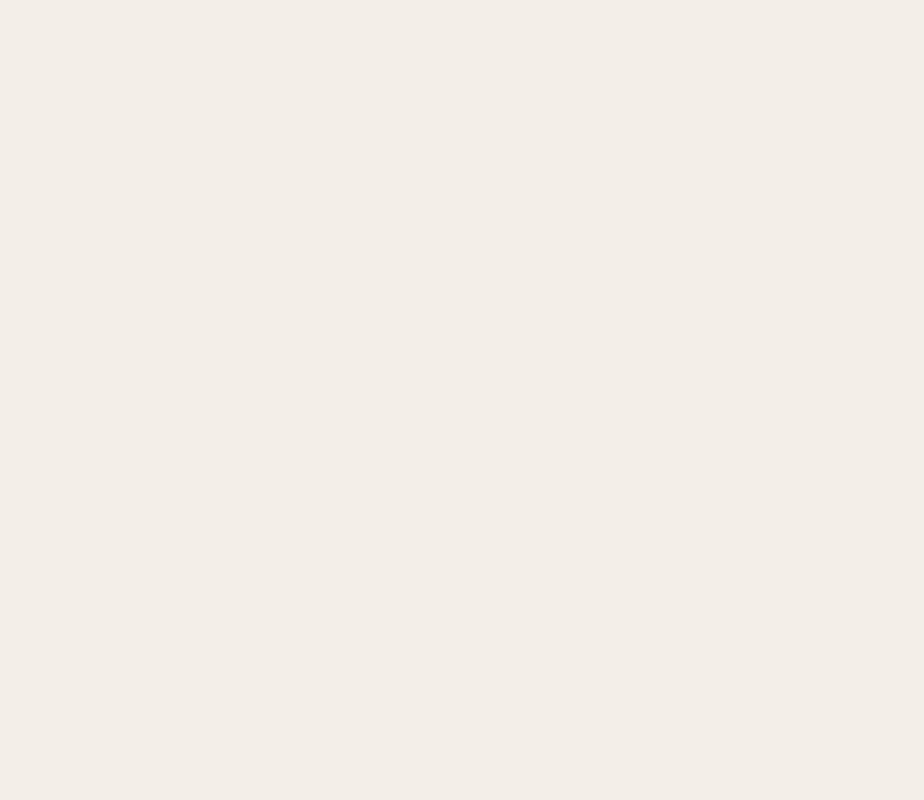
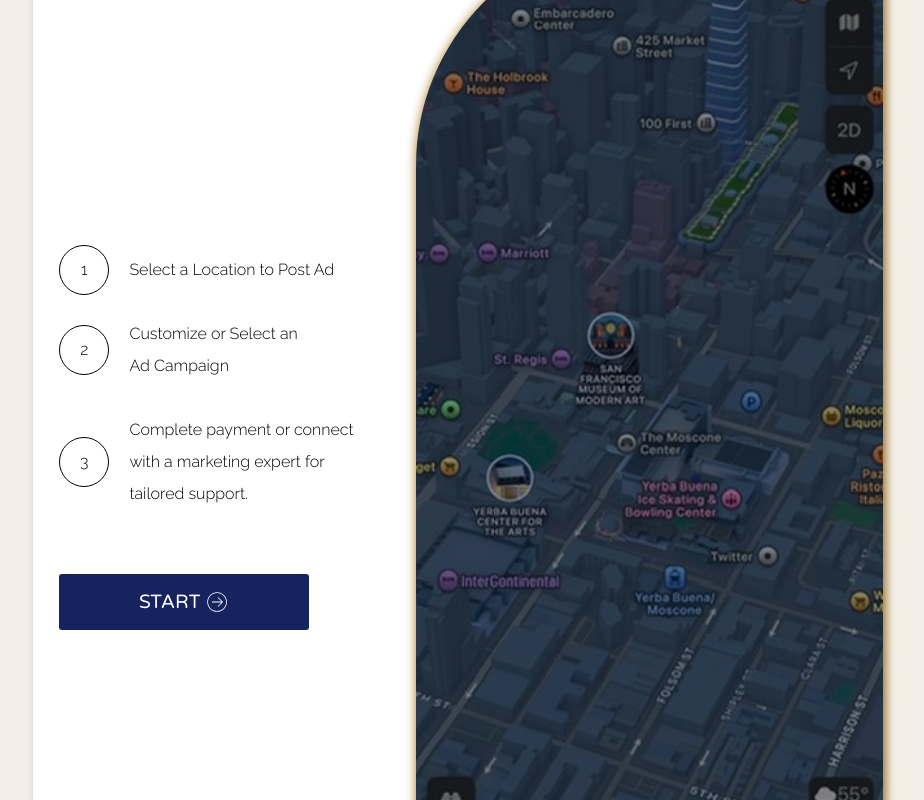
Before and after one commit to jonas060831/kaaajfrontend, a React (Vite) app: page / in a window 1280 px wide. Shown: the part 2000-2800 px from the top of the page, without its empty margins (182-1106 px from the left). Before the commit the page ends 1533 px from the top, so only its background shows below. Built offline with nearby package versions, Linux system fonts and the light colour scheme; no server answers; a web font is replaced by a local one.

Commit message:
initial design for Ad Location finder

```diff
--- /dev/null
+++ b/src/components/Controls/buttons/Button.module.css
@@ -0,0 +1,20 @@
+.button {
+    display: flex;
+    align-items: center;
+    justify-content: center;
+    padding: 1rem;
+    width: 100%;
+    border: 0px;
+    cursor: pointer;
+    font-size: larger;
+    border-radius: 3px;
+    color: white;
+    font-family: 'Varela Round';
+}
+.button:hover {
+    background-color: rgb(253, 172, 86);
+}
+
+.auto {
+    background-color: var(--navbar-bg);
+}
--- /dev/null
+++ b/src/components/Controls/buttons/Button.tsx
@@ -0,0 +1,19 @@
+import { FC } from "react"
+
+type ButtonProps = {
+    title: string;
+    icon: any;
+    className?: 'light' | 'dark' | 'auto'
+}
+
+import styles from './Button.module.css'
+
+const Button:FC<ButtonProps> = ({ title, icon, className='auto' }) => {
+  return (
+    <button className={`${styles.button} ${styles[className]}`}>
+        {title} {icon}
+    </button>
+  )
+}
+
+export default Button
--- /dev/null
+++ b/src/components/GenerateAdFlow/GenerateAdFlow.module.css
@@ -0,0 +1,74 @@
+.container {
+    display: flex;
+    flex-direction: column;
+    background-color: var(--ui-background-color);
+    align-items: center;
+    width: 100%;
+    max-width: 850px;
+    margin: 0px auto;
+    margin-top: 20rem;
+    font-family: 'Orbitron';
+    border-bottom-right-radius: 13vw;
+    border-top-right-radius: 5px;
+    border-top-left-radius: 5px;
+    border-bottom-left-radius: 5px;
+    box-shadow: 2px 4px 8px rgba(0, 0, 0, 0.197);
+}
+
+.header {
+    font-size: xx-large;
+}
+
+.steps_and_map_container {
+    display: flex;
+    justify-content: space-between;
+    width: 100%;
+}
+
+.steps_container {
+    display: flex;
+    flex-direction: column;
+    align-items: center;
+    justify-content: center;
+    font-family: 'Raleway';
+    font-weight: 300;
+    align-items: center;
+    width: 45%;
+    white-space: pre-wrap;
+}
+
+.step_item {
+    display: flex;
+    width: 330px;
+    gap: 1rem;
+    white-space: pre-wrap;
+}
+
+.number_bullet {
+    width: 50px;
+    height: 50px;
+    display: flex;
+    align-items: center;
+    justify-content: center;
+    border-radius: 100vw;
+    border: 1px solid var(--font-color);
+    align-self: center;
+}
+
+/* Desktop only */
+@media (min-width: 821px) { }
+
+/* Tablet only */
+@media (min-width: 481px) and (max-width: 820px) { }
+
+/* Mobile only */
+@media (min-width: 320px) and (max-width: 480px) {
+
+    .steps_and_map_container {
+        display: block;
+        width: 100%;
+        background-color: red;
+        align-items: center;
+        justify-content: center;
+    }
+}
--- /dev/null
+++ b/src/components/GenerateAdFlow/GenerateAdFlow.tsx
@@ -0,0 +1,48 @@
+
+import Button from '../Controls/buttons/Button'
+import Icon from '../Icon/Icon'
+import styles from './GenerateAdFlow.module.css'
+
+const GenerateAdFlow = () => {
+
+  const steps = [
+    { number : 1, content: 'Select a Location to Post Ad'},
+    { number : 2, content: "Customize or Select an \n Ad Campaign"},
+    { number: 3, content: 'Complete payment or connect \n with a marketing expert for \n tailored support.' },
+    { number: null, content: <Button title='START' icon={<Icon category='RightArrow' width={24} height={24}/>}/> }
+  ]
+
+  return (
+    <div className={styles.container}>
+
+          {/* header */}
+          <div className={styles.header}>
+            <p>Start Your campaign today</p>
+          </div>
+
+          {/* 2 column */}
+          <div className={styles.steps_and_map_container}>
+
+            <div className={styles.steps_container}>
+              {steps.map((step, index) => (
+                <div key={index} className={styles.step_item}>
+
+                  {step.number && <div className={styles.number_bullet} >{step.number}</div>}
+
+                  <p style={{ width: '250px', lineHeight: '2'}}> {step.content}</p>
+
+                </div>
+              ))}
+
+            </div> {/*  steps */}
+
+            <div style={{ width: '55%' }}>
+              <img src="src/assets/images/map/map_darkmode.jpeg" alt="" style={{ height: '100%', width: '100%', objectFit: 'fill', borderTopLeftRadius: '18vw', borderBottomRightRadius: '10vw', filter: 'drop-shadow(1px 1px 6px orange) brightness(60%)' }}/>
+            </div>
+
+          </div>
+    </div>
+  )
+}
+
+export default GenerateAdFlow
--- a/src/components/ServiceOverview/ServiceOverview.module.css
+++ b/src/components/ServiceOverview/ServiceOverview.module.css
@@ -1,10 +1,17 @@
 .container {
     padding: 4rem 2rem;
     /* background: linear-gradient(136deg, #0d0d0d, #1f1f1f); */
-    color: #fff;
+    color: var(--dark-font-color);
     text-align: center;
-    box-shadow: 0 0 30px rgba(255, 208, 0, 0.08);
-    margin: 5rem 0rem;
+    box-shadow: 0 0 30px rgba(252, 147, 0, 0.08);
+    background: url('/src/assets/images/aarlo/aarlo_picture.png');
+    background-color: var(--dark-ui-bg);
+    object-fit: fill;
+    margin: 8rem 0rem;
+    background-position: center;
+    background-repeat: no-repeat;
+    background-size: fill;
+
   }
 
   .heading {
@@ -13,7 +20,7 @@
     margin-bottom: 3rem;
     font-weight: 400;
     letter-spacing: 1px;
-    color: rgba(255, 255, 255, 0.7);
+    color: var(--dark-font-color);
   }
 
   .servicesGrid {
@@ -59,6 +66,8 @@
     font-weight: 500;
     text-decoration: none;
     transition: color 0.2s ease;
+    padding: 1rem;
+    border-radius: 1rem;
   }
 
   .link:hover {
@@ -91,3 +100,19 @@
   .shake {
     animation: shake 0.6s ease-in-out 1;
   }
+
+
+
+  /* Desktop only */
+@media (min-width: 821px) { }
+
+/* Tablet only */
+@media (min-width: 481px) and (max-width: 820px) { }
+
+/* Mobile only */
+@media (min-width: 320px) and (max-width: 480px) {
+    .container {
+        background-size:cover
+    }
+
+}
--- a/src/index.css
+++ b/src/index.css
@@ -28,7 +28,7 @@
   --dark-font-color: #fff;
 
   /* ui background color */
-  --dark-ui-bg: #3c3c3c;
+  --dark-ui-bg: #222529;
   --light-ui-bg: #fff;
 
   /* button background color */
@@ -58,7 +58,6 @@
 /* USER PREFERENCE BASE ON DEVICE SETTING */
 
 @media (prefers-color-scheme: dark) {
-  /* correct root */
   :root {
       --bg: var(--dark-bg);
       --navbar-bg: var(--dark-navbar-bg);
@@ -66,15 +65,6 @@
       --ui-background-color: var(--dark-ui-bg);
       --button-bg-color: var(--dark-button-bg-color);
   }
-
-  /* temporary */
-  /* :root {
-    --bg: var(--light-bg);
-    --navbar-bg: var(--light-navbar-bg);
-    --font-color: var(--light-font-color);
-    --ui-background-color: var(--light-ui-bg);
-    --button-bg-color: var(--light-button-bg-color);
-  } */
 }
 
 @media (prefers-color-scheme: light) {
--- a/src/pages/unprotected/LandingPage.tsx
+++ b/src/pages/unprotected/LandingPage.tsx
@@ -1,4 +1,5 @@
 import Carousel from "../../components/Carousel/Carousel"
+import GenerateAdFlow from "../../components/GenerateAdFlow/GenerateAdFlow"
 import ServiceOverview from "../../components/ServiceOverview/ServiceOverview"
 
 import { slides } from "../../datas/carousel/slides"
@@ -18,6 +19,8 @@
 
       <main>
         <ServiceOverview />
+
+        <GenerateAdFlow />
       </main>
     </>
   )
```
Also changed, not shown: src/assets/images/map/map_darkmode.jpeg (added), 1 other file (tests, documents, lock files or other folders).
